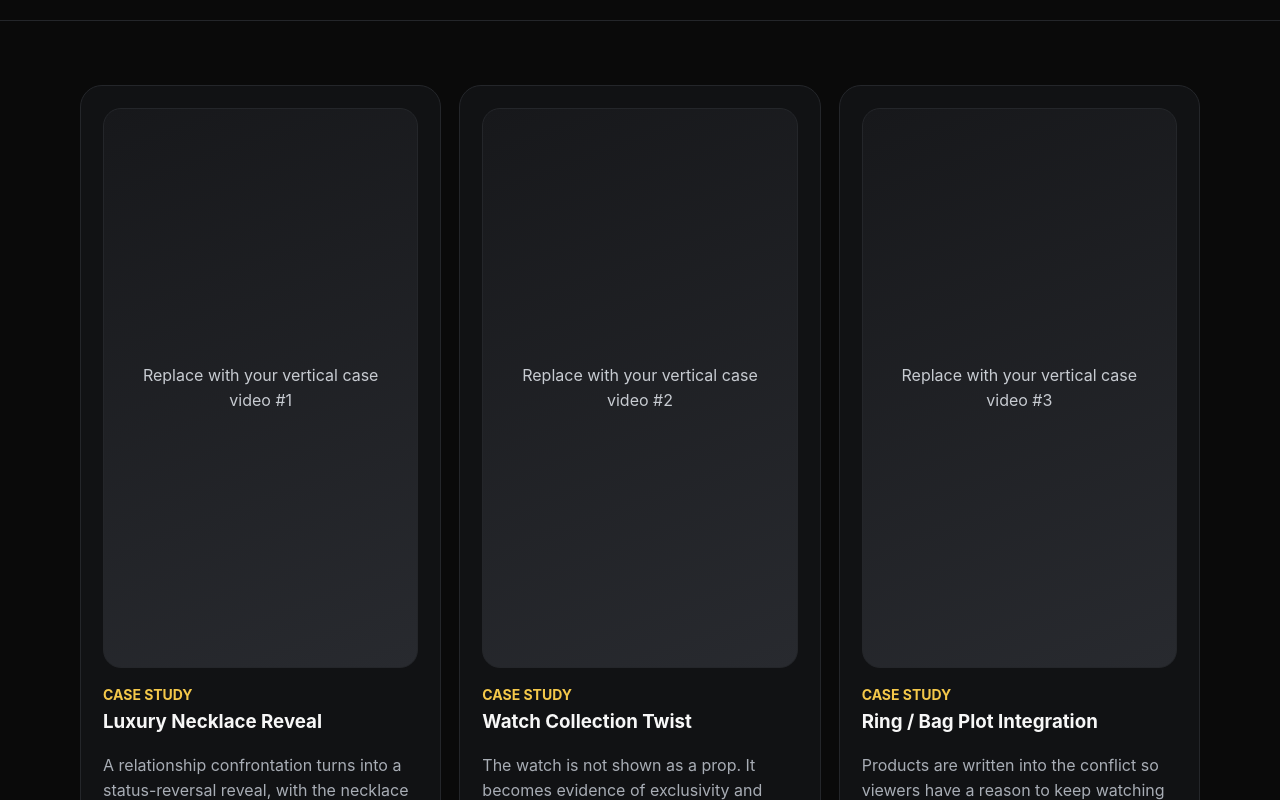
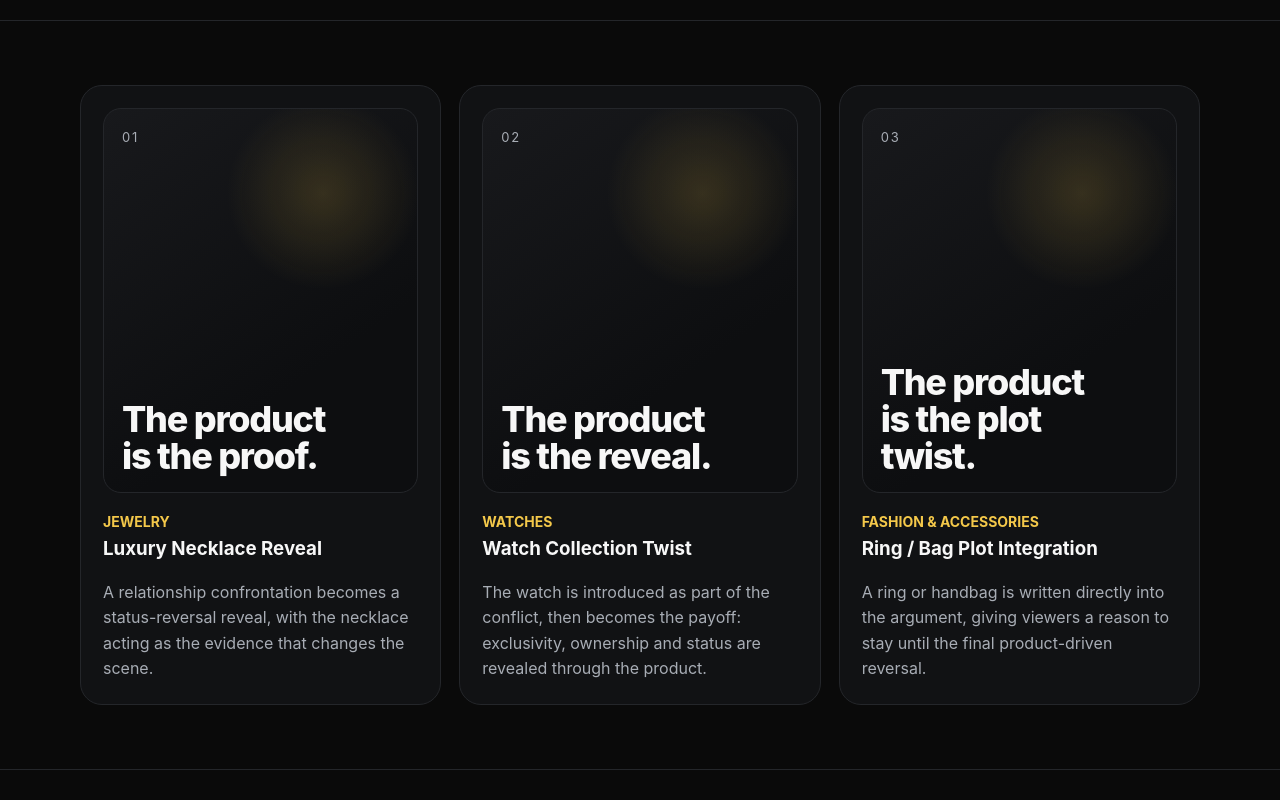
Before and after one commit to yamada0036/ai-drama-landing-no-supabase, a Next.js app: page / in a window 1280 px wide. Shown: the part 880-1680 px from the top of the page. Built offline with nearby package versions, Linux system fonts and the light colour scheme.

Commit message:
Fix contact email and clean public examples

```diff
--- a/app/globals.css
+++ b/app/globals.css
@@ -54,3 +54,31 @@ textarea { min-height: 140px; resize: vertical; }
   .nav-links { display: none; }
   .hero { padding-top: 68px; }
 }
+
+.case-visual {
+  aspect-ratio: 9/11;
+  border-radius: 18px;
+  background:
+    radial-gradient(circle at 70% 22%, rgba(244,200,74,.16), transparent 26%),
+    linear-gradient(145deg,#18191c,#0d0e10 68%);
+  border: 1px solid var(--line);
+  padding: 18px;
+  margin-bottom: 18px;
+  display: flex;
+  flex-direction: column;
+  justify-content: space-between;
+  overflow: hidden;
+}
+.case-number {
+  font-size: 13px;
+  letter-spacing: .14em;
+  color: var(--muted);
+}
+.case-hook {
+  max-width: 220px;
+  font-size: clamp(24px,3vw,36px);
+  font-weight: 800;
+  line-height: 1.02;
+  letter-spacing: -.035em;
+}
+form a { text-decoration: underline; text-underline-offset: 3px; }
--- a/components/CaseGrid.js
+++ b/components/CaseGrid.js
@@ -1,11 +1,34 @@
 const cases = [
-  {title:'Luxury Necklace Reveal',desc:'A relationship confrontation turns into a status-reversal reveal, with the necklace becoming the story’s key twist.'},
-  {title:'Watch Collection Twist',desc:'The watch is not shown as a prop. It becomes evidence of exclusivity and status inside the scene.'},
-  {title:'Ring / Bag Plot Integration',desc:'Products are written into the conflict so viewers have a reason to keep watching until the reveal.'}
+  {
+    tag:'JEWELRY',
+    title:'Luxury Necklace Reveal',
+    desc:'A relationship confrontation becomes a status-reversal reveal, with the necklace acting as the evidence that changes the scene.',
+    hook:'The product is the proof.'
+  },
+  {
+    tag:'WATCHES',
+    title:'Watch Collection Twist',
+    desc:'The watch is introduced as part of the conflict, then becomes the payoff: exclusivity, ownership and status are revealed through the product.',
+    hook:'The product is the reveal.'
+  },
+  {
+    tag:'FASHION & ACCESSORIES',
+    title:'Ring / Bag Plot Integration',
+    desc:'A ring or handbag is written directly into the argument, giving viewers a reason to stay until the final product-driven reversal.',
+    hook:'The product is the plot twist.'
+  }
 ];
+
 export default function CaseGrid(){
- return <div className="grid">{cases.map((c,i)=><article className="card" key={c.title}>
-   <div className="video-placeholder">Replace with your vertical case video #{i+1}</div>
-   <div className="kicker">CASE STUDY</div><h3>{c.title}</h3><p>{c.desc}</p>
- </article>)}</div>
+  return <div className="grid">
+    {cases.map((c,i)=><article className="card" key={c.title}>
+      <div className="case-visual">
+        <span className="case-number">0{i+1}</span>
+        <span className="case-hook">{c.hook}</span>
+      </div>
+      <div className="kicker">{c.tag}</div>
+      <h3>{c.title}</h3>
+      <p>{c.desc}</p>
+    </article>)}
+  </div>
 }
```
Also changed, not shown: app/contact/page.js (+28 -2 lines), app/examples/page.js (+22 -2 lines), components/ContactForm.js (added, +47 -0 lines).
